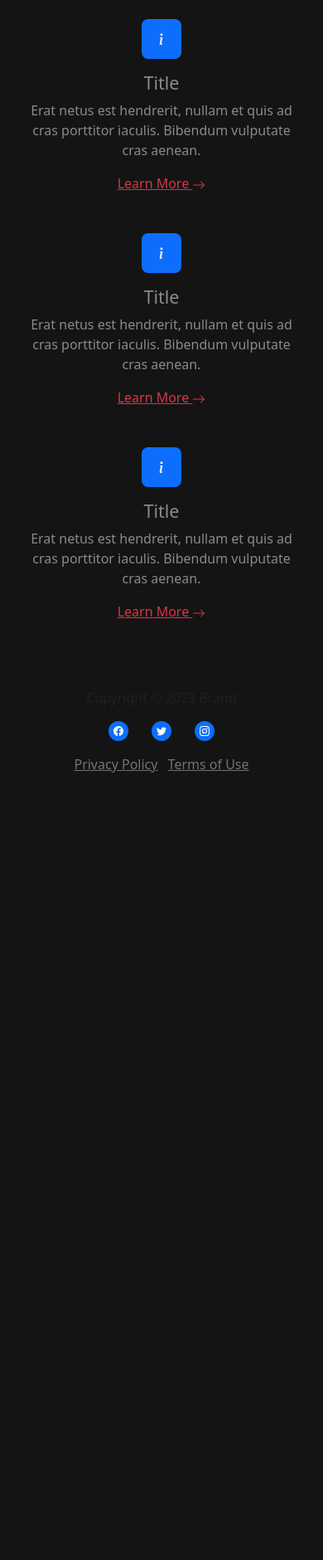
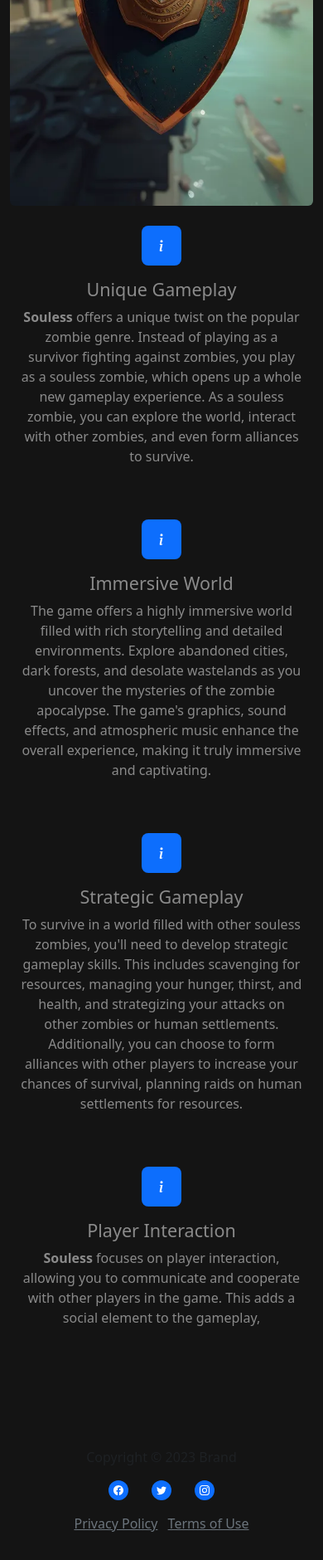
Before and after one commit to devgodstudio/SoulessZombieMMO, a PHP site: page /index.html in a window 390 px wide. Shown: the part 1086-2966 px from the top of the page at 83% size. Before the commit the page ends 2017 px from the top, so only its background shows below. Run offline with PHP 8.4, Linux system fonts and the light colour scheme.

```diff
--- a/assets/css/styles.css
+++ b/assets/css/styles.css
@@ -1,6 +1,67 @@
+/* Main */
+
 body {
   background-color: #141414;
   color: rgba(255,255,255,0.5);
+}
+
+/* Footer */
+
+.bs-icon {
+  --bs-icon-size: .75rem;
+  display: flex;
+  flex-shrink: 0;
+  justify-content: center;
+  align-items: center;
+  font-size: var(--bs-icon-size);
+  width: calc(var(--bs-icon-size) * 2);
+  height: calc(var(--bs-icon-size) * 2);
+  color: var(--bs-primary);
+}
+
+.bs-icon-xs {
+  --bs-icon-size: 1rem;
+  width: calc(var(--bs-icon-size) * 1.5);
+  height: calc(var(--bs-icon-size) * 1.5);
+}
+
+.bs-icon-sm {
+  --bs-icon-size: 1rem;
+}
+
+.bs-icon-md {
+  --bs-icon-size: 1.5rem;
+}
+
+.bs-icon-lg {
+  --bs-icon-size: 2rem;
+}
+
+.bs-icon-xl {
+  --bs-icon-size: 2.5rem;
+}
+
+.bs-icon.bs-icon-primary {
+  color: var(--bs-white);
+  background: var(--bs-primary);
+}
+
+.bs-icon.bs-icon-primary-light {
+  color: var(--bs-primary);
+  background: rgba(var(--bs-primary-rgb), .2);
+}
+
+.bs-icon.bs-icon-semi-white {
+  color: var(--bs-primary);
+  background: rgba(255, 255, 255, .5);
+}
+
+.bs-icon.bs-icon-rounded {
+  border-radius: .5rem;
+}
+
+.bs-icon.bs-icon-circle {
+  border-radius: 50%;
 }
 
 a {
@@ -25,3 +86,7 @@ a {
   border-radius: 0px;
   background-color: rgba(115,0,0,0.5);
 }
+
+.fit-cover {
+  object-fit: cover;
+}
--- a/index.html
+++ b/index.html
@@ -6,14 +6,12 @@
     <meta name="viewport" content="width=device-width, initial-scale=1.0, shrink-to-fit=no">
     <title>SoulessMMO</title>
     <link rel="stylesheet" href="assets/bootstrap/css/bootstrap.min.css">
-    <link rel="stylesheet" href="assets/css/Banner-Heading-Image-images.css">
-    <link rel="stylesheet" href="assets/css/Footer-Clean-icons.css">
     <link rel="stylesheet" href="assets/css/styles.css">
 </head>
 
 <body>
     <nav class="navbar navbar-expand-md bg-body" data-bs-theme="dark">
-        <div class="container-fluid"><a class="navbar-brand" href="#">Souless</a><button data-bs-toggle="collapse" class="navbar-toggler" data-bs-target="#navcol-1"><span class="visually-hidden">Toggle navigation</span><span class="navbar-toggler-icon"></span></button>
+        <div class="container-fluid"><a class="navbar-brand" href="#"><strong>Souless</strong></a><button data-bs-toggle="collapse" class="navbar-toggler" data-bs-target="#navcol-1"><span class="visually-hidden">Toggle navigation</span><span class="navbar-toggler-icon"></span></button>
             <div class="collapse navbar-collapse" id="navcol-1">
                 <ul class="navbar-nav">
                     <li class="nav-item"><a class="nav-link active" href="#">Landing</a></li>
@@ -32,7 +30,7 @@
                             <div class="my-3"><a class="btn btn-primary btn-lg me-2" role="button" href="#">Play</a><a class="btn btn-primary btn-lg me-2" role="button" href="#">Game Guide</a></div>
                         </div>
                     </div>
-                    <div class="col-md-6 order-first order-md-last" style="min-height: 250px;"><img class="w-100 h-100 fit-cover" src="https://cdn.bootstrapstudio.io/placeholders/1400x800.png"></div>
+                    <div class="col-md-6 order-first order-md-last"><img class="w-100 h-100 fit-cover" src="assets/img/zombie01.png"></div>
                 </div>
             </div>
         </div>
@@ -40,17 +38,15 @@
     <section>
         <div class="container py-4 py-xl-5">
             <div class="row row-cols-1 row-cols-md-2">
-                <div class="col"><img class="rounded w-100 h-100 fit-cover" style="min-height: 300px;" src="https://cdn.bootstrapstudio.io/placeholders/1400x800.png"></div>
+                <div class="col"><img class="rounded w-100 h-100 fit-cover" style="min-height: 300px;" src="assets/img/policebadge.png"></div>
                 <div class="col d-flex flex-column justify-content-center p-4">
                     <div class="text-center text-md-start d-flex flex-column align-items-center align-items-md-start mb-5">
                         <div class="bs-icon-md bs-icon-rounded bs-icon-primary d-flex flex-shrink-0 justify-content-center align-items-center d-inline-block mb-3 bs-icon md"><svg xmlns="http://www.w3.org/2000/svg" width="1em" height="1em" fill="currentColor" viewBox="0 0 16 16" class="bi bi-info">
                                 <path d="m8.93 6.588-2.29.287-.082.38.45.083c.294.07.352.176.288.469l-.738 3.468c-.194.897.105 1.319.808 1.319.545 0 1.178-.252 1.465-.598l.088-.416c-.2.176-.492.246-.686.246-.275 0-.375-.193-.304-.533L8.93 6.588zM9 4.5a1 1 0 1 1-2 0 1 1 0 0 1 2 0z"></path>
                             </svg></div>
                         <div>
-                            <h4>Title</h4>
-                            <p>Erat netus est hendrerit, nullam et quis ad cras porttitor iaculis. Bibendum vulputate cras aenean.</p><a href="#">Learn More&nbsp;<svg xmlns="http://www.w3.org/2000/svg" width="1em" height="1em" fill="currentColor" viewBox="0 0 16 16" class="bi bi-arrow-right">
-                                    <path fill-rule="evenodd" d="M1 8a.5.5 0 0 1 .5-.5h11.793l-3.147-3.146a.5.5 0 0 1 .708-.708l4 4a.5.5 0 0 1 0 .708l-4 4a.5.5 0 0 1-.708-.708L13.293 8.5H1.5A.5.5 0 0 1 1 8z"></path>
-                                </svg></a>
+                            <h4>Unique Gameplay</h4>
+                            <p><strong>Souless </strong>offers a unique twist on the popular zombie genre. Instead of playing as a survivor fighting against zombies, you play as a souless zombie, which opens up a whole new gameplay experience. As a souless zombie, you can explore the world, interact with other zombies, and even form alliances to survive.</p>
                         </div>
                     </div>
                     <div class="text-center text-md-start d-flex flex-column align-items-center align-items-md-start mb-5">
@@ -58,21 +54,26 @@
                                 <path d="m8.93 6.588-2.29.287-.082.38.45.083c.294.07.352.176.288.469l-.738 3.468c-.194.897.105 1.319.808 1.319.545 0 1.178-.252 1.465-.598l.088-.416c-.2.176-.492.246-.686.246-.275 0-.375-.193-.304-.533L8.93 6.588zM9 4.5a1 1 0 1 1-2 0 1 1 0 0 1 2 0z"></path>
                             </svg></div>
                         <div>
-                            <h4>Title</h4>
-                            <p>Erat netus est hendrerit, nullam et quis ad cras porttitor iaculis. Bibendum vulputate cras aenean.</p><a href="#">Learn More&nbsp;<svg xmlns="http://www.w3.org/2000/svg" width="1em" height="1em" fill="currentColor" viewBox="0 0 16 16" class="bi bi-arrow-right">
-                                    <path fill-rule="evenodd" d="M1 8a.5.5 0 0 1 .5-.5h11.793l-3.147-3.146a.5.5 0 0 1 .708-.708l4 4a.5.5 0 0 1 0 .708l-4 4a.5.5 0 0 1-.708-.708L13.293 8.5H1.5A.5.5 0 0 1 1 8z"></path>
-                                </svg></a>
+                            <h4>Immersive World</h4>
+                            <p>The game offers a highly immersive world filled with rich storytelling and detailed environments. Explore abandoned cities, dark forests, and desolate wastelands as you uncover the mysteries of the zombie apocalypse. The game's graphics, sound effects, and atmospheric music enhance the overall experience, making it truly immersive and captivating.</p>
                         </div>
                     </div>
-                    <div class="text-center text-md-start d-flex flex-column align-items-center align-items-md-start">
+                    <div class="text-center text-md-start d-flex flex-column align-items-center align-items-md-start mb-5">
                         <div class="bs-icon-md bs-icon-rounded bs-icon-primary d-flex flex-shrink-0 justify-content-center align-items-center d-inline-block mb-3 bs-icon md"><svg xmlns="http://www.w3.org/2000/svg" width="1em" height="1em" fill="currentColor" viewBox="0 0 16 16" class="bi bi-info">
                                 <path d="m8.93 6.588-2.29.287-.082.38.45.083c.294.07.352.176.288.469l-.738 3.468c-.194.897.105 1.319.808 1.319.545 0 1.178-.252 1.465-.598l.088-.416c-.2.176-.492.246-.686.246-.275 0-.375-.193-.304-.533L8.93 6.588zM9 4.5a1 1 0 1 1-2 0 1 1 0 0 1 2 0z"></path>
                             </svg></div>
                         <div>
-                            <h4>Title</h4>
-                            <p>Erat netus est hendrerit, nullam et quis ad cras porttitor iaculis. Bibendum vulputate cras aenean.</p><a href="#">Learn More&nbsp;<svg xmlns="http://www.w3.org/2000/svg" width="1em" height="1em" fill="currentColor" viewBox="0 0 16 16" class="bi bi-arrow-right">
-                                    <path fill-rule="evenodd" d="M1 8a.5.5 0 0 1 .5-.5h11.793l-3.147-3.146a.5.5 0 0 1 .708-.708l4 4a.5.5 0 0 1 0 .708l-4 4a.5.5 0 0 1-.708-.708L13.293 8.5H1.5A.5.5 0 0 1 1 8z"></path>
-                                </svg></a>
+                            <h4>Strategic Gameplay</h4>
+                            <p>To survive in a world filled with other souless zombies, you'll need to develop strategic gameplay skills. This includes scavenging for resources, managing your hunger, thirst, and health, and strategizing your attacks on other zombies or human settlements. Additionally, you can choose to form alliances with other players to increase your chances of survival, planning raids on human settlements for resources.</p>
+                        </div>
+                    </div>
+                    <div class="text-center text-md-start d-flex flex-column align-items-center align-items-md-start mb-5">
+                        <div class="bs-icon-md bs-icon-rounded bs-icon-primary d-flex flex-shrink-0 justify-content-center align-items-center d-inline-block mb-3 bs-icon md"><svg xmlns="http://www.w3.org/2000/svg" width="1em" height="1em" fill="currentColor" viewBox="0 0 16 16" class="bi bi-info">
+                                <path d="m8.93 6.588-2.29.287-.082.38.45.083c.294.07.352.176.288.469l-.738 3.468c-.194.897.105 1.319.808 1.319.545 0 1.178-.252 1.465-.598l.088-.416c-.2.176-.492.246-.686.246-.275 0-.375-.193-.304-.533L8.93 6.588zM9 4.5a1 1 0 1 1-2 0 1 1 0 0 1 2 0z"></path>
+                            </svg></div>
+                        <div>
+                            <h4>Player Interaction</h4>
+                            <p><strong>Souless </strong>focuses on player interaction, allowing you to communicate and cooperate with other players in the game. This adds a social element to the gameplay,</p>
                         </div>
                     </div>
                 </div>
--- a/index.php
+++ b/index.php
@@ -1,5 +1,3 @@
 <?php
 
-
-
 ?>
```
Also changed, not shown: assets/img/humanzombi32.png (added), assets/img/policebadge.png (added), assets/img/souless_logo.png (added), assets/img/zombie0.png (added), assets/img/zombie01.png (added), 1 other file.
